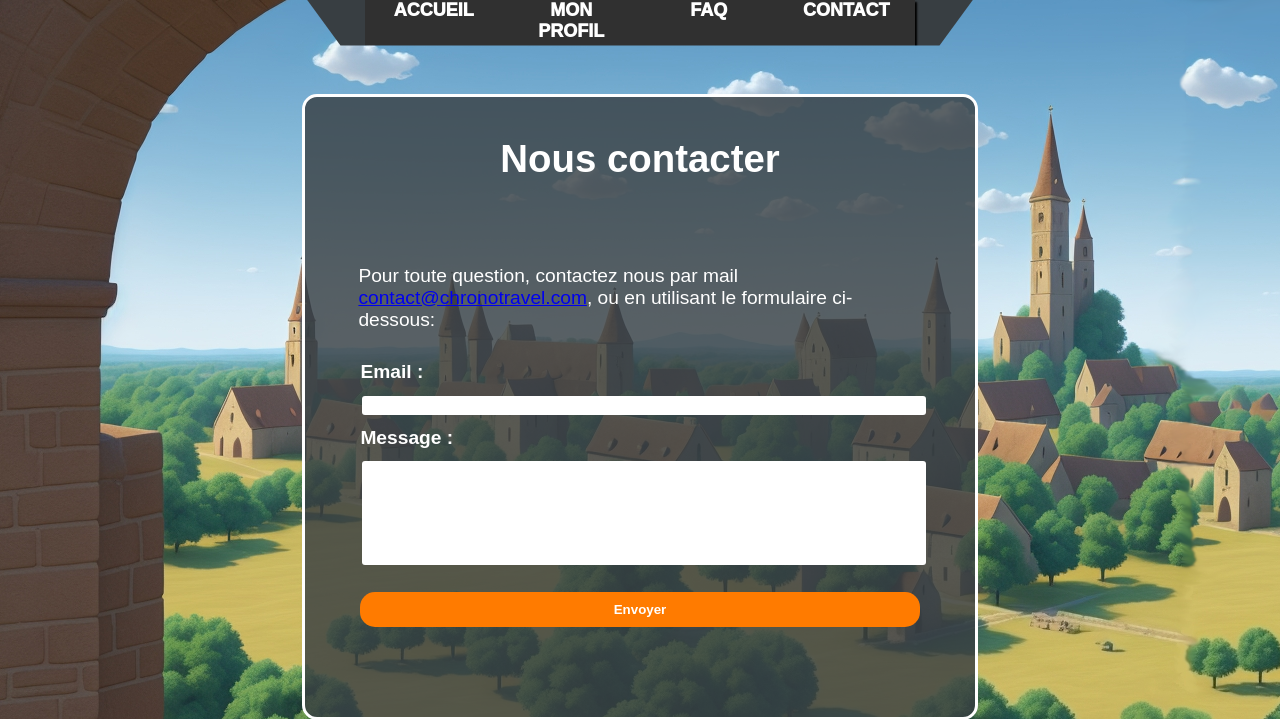
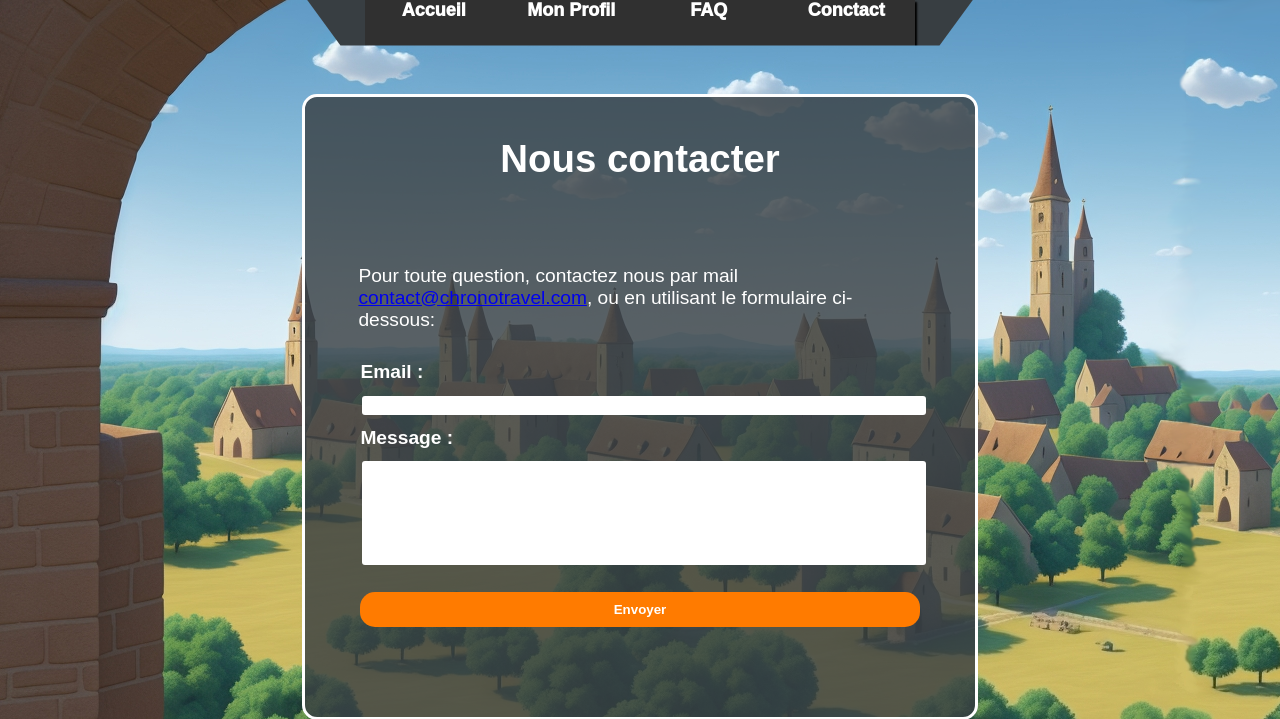
Before and after one commit to MatysMarrot/chronotravel, a PHP site: page /view/contact.view.php in a window 1280 px wide. Shown: the top 719 px of the page. Run offline with PHP 8.4, Linux system fonts and the light colour scheme; data that the repository does not hold is empty.

Commit message:
harmonisation

```diff
--- a/view/header.teacher.viewpart.php
+++ b/view/header.teacher.viewpart.php
@@ -4,10 +4,10 @@
 <header class="header_teacher">
         <nav>
             <ul class="ul_horizontal">
-                    <li ><a <?= ($currentPage == 'home') ? 'class="active"' : ''; ?> href="#">ACCUEIL</a></li>
-                    <li><a <?= ($currentPage == 'profil') ? 'class="active"' : ''; ?> href="#">MON PROFIL</a></li>
+                    <li ><a <?= ($currentPage == 'home') ? 'class="active"' : ''; ?> href="#">Accueil</a></li>
+                    <li><a <?= ($currentPage == 'profil') ? 'class="active"' : ''; ?> href="#">Mon Profil</a></li>
                     <li><a <?= ($currentPage == 'faq') ? 'class="active"' : ''; ?> href="#">FAQ</a></li>
-                    <li><a <?= ($currentPage == 'contact') ? 'class="active"' : ''; ?> href="#">CONTACT</a></li>
+                    <li><a <?= ($currentPage == 'contact') ? 'class="active"' : ''; ?> href="#">Conctact</a></li>
             </ul>
         </nav>
 </header>
```
